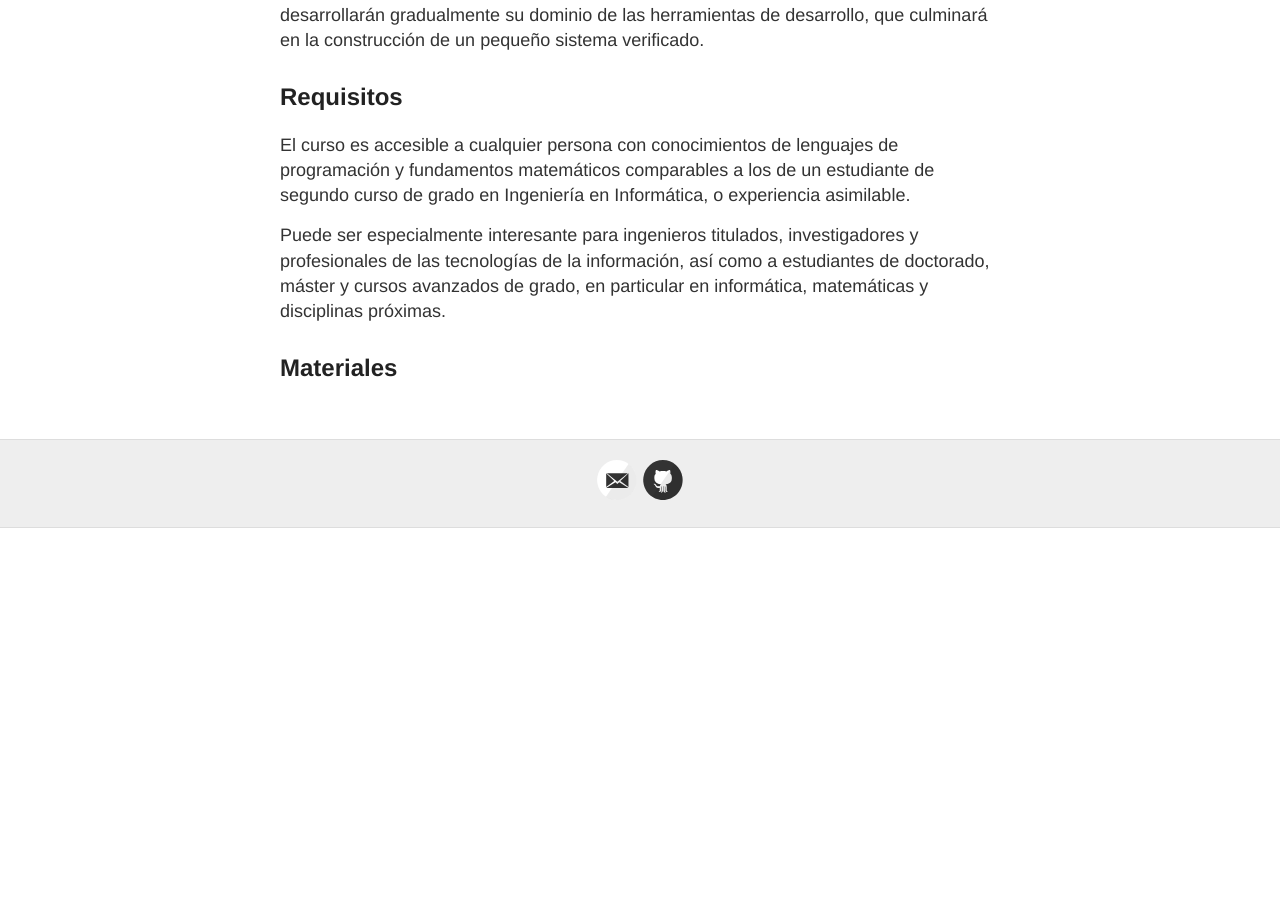
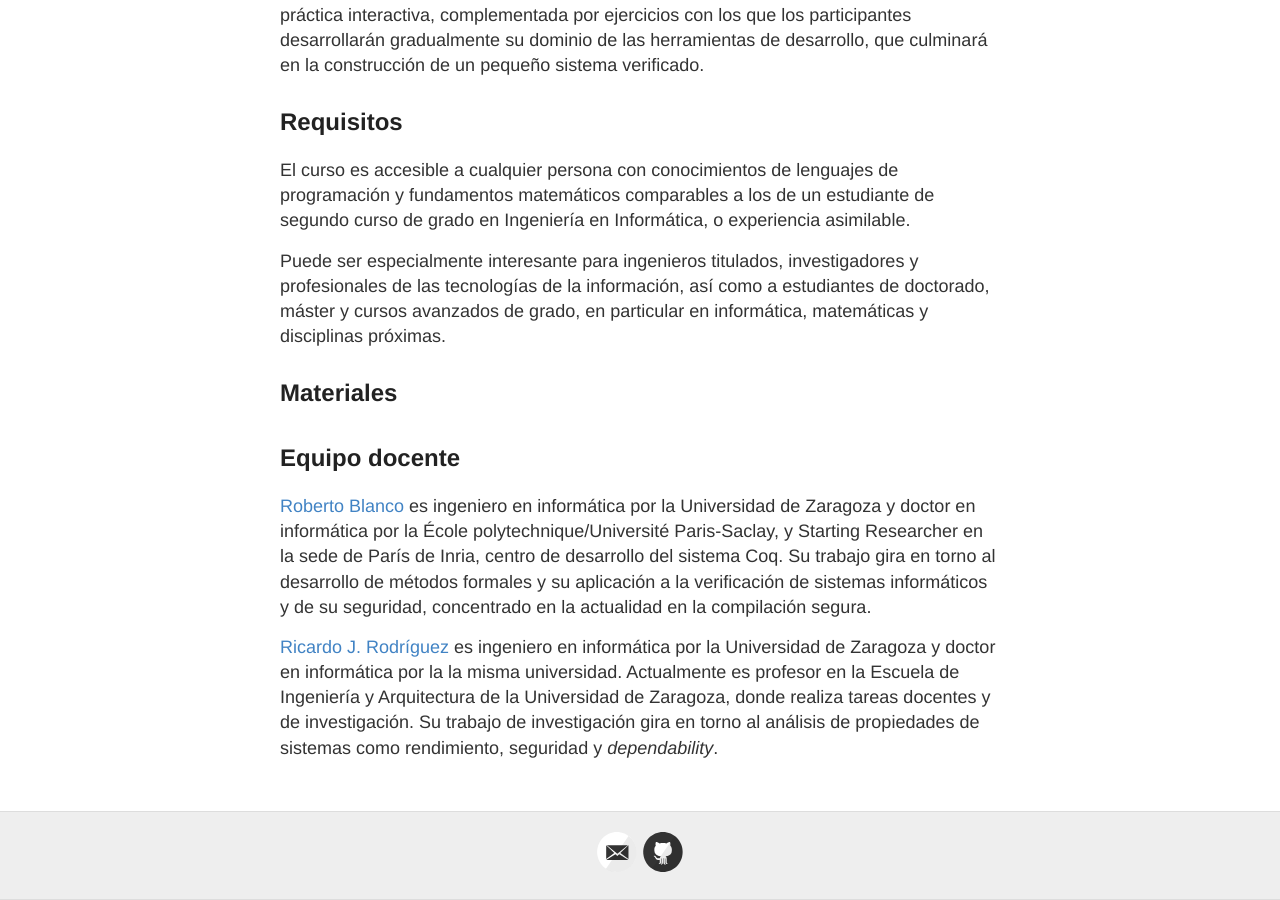
Before and after one commit to robblanco/robblanco.github.io, a Jekyll site: the page built from unizar2020.md, in a window 1280 px wide and 900 px high, scrolled down 1049 px. Built offline with Jekyll 4.4.1, drawn with Linux system fonts in a browser that asks for light colours; before the commit the page ends 1577 px from its top, so only the background shows below that.

Commit message:
Teaching team

```diff
--- a/unizar2020.md
+++ b/unizar2020.md
@@ -53,3 +53,20 @@ doctorado, máster y cursos avanzados de grado, en particular en informática,
 matemáticas y disciplinas próximas.
 
 ## Materiales
+
+## Equipo docente
+
+[Roberto Blanco](https://robblanco.github.io/) es ingeniero en informática por
+la Universidad de Zaragoza y doctor en informática por la École
+polytechnique/Université Paris-Saclay, y Starting Researcher en la sede de
+París de Inria, centro de desarrollo del sistema Coq. Su trabajo gira en torno
+al desarrollo de métodos formales y su aplicación a la verificación de sistemas
+informáticos y de su seguridad, concentrado en la actualidad en la compilación
+segura.
+
+[Ricardo J. Rodríguez](https://webdiis.unizar.es/~ricardo/) es ingeniero en
+informática por la Universidad de Zaragoza y doctor en informática por la la
+misma universidad. Actualmente es profesor en la Escuela de Ingeniería y
+Arquitectura de la Universidad de Zaragoza, donde realiza tareas docentes y de
+investigación. Su trabajo de investigación gira en torno al análisis de
+propiedades de sistemas como rendimiento, seguridad y *dependability*.
```
